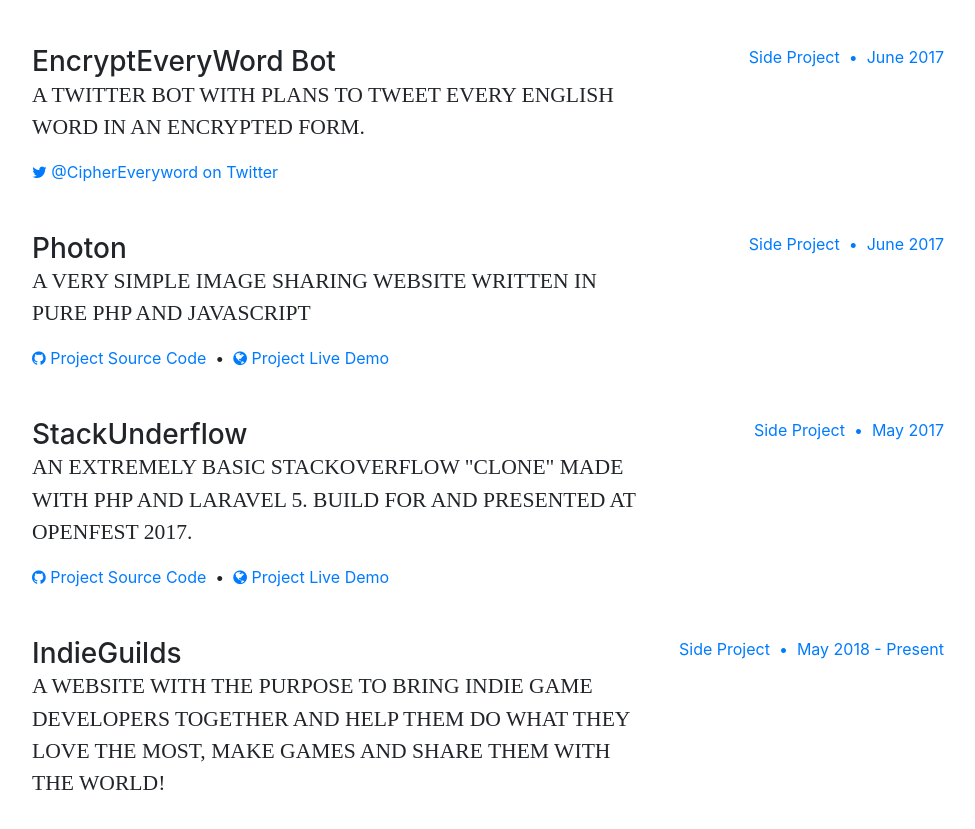
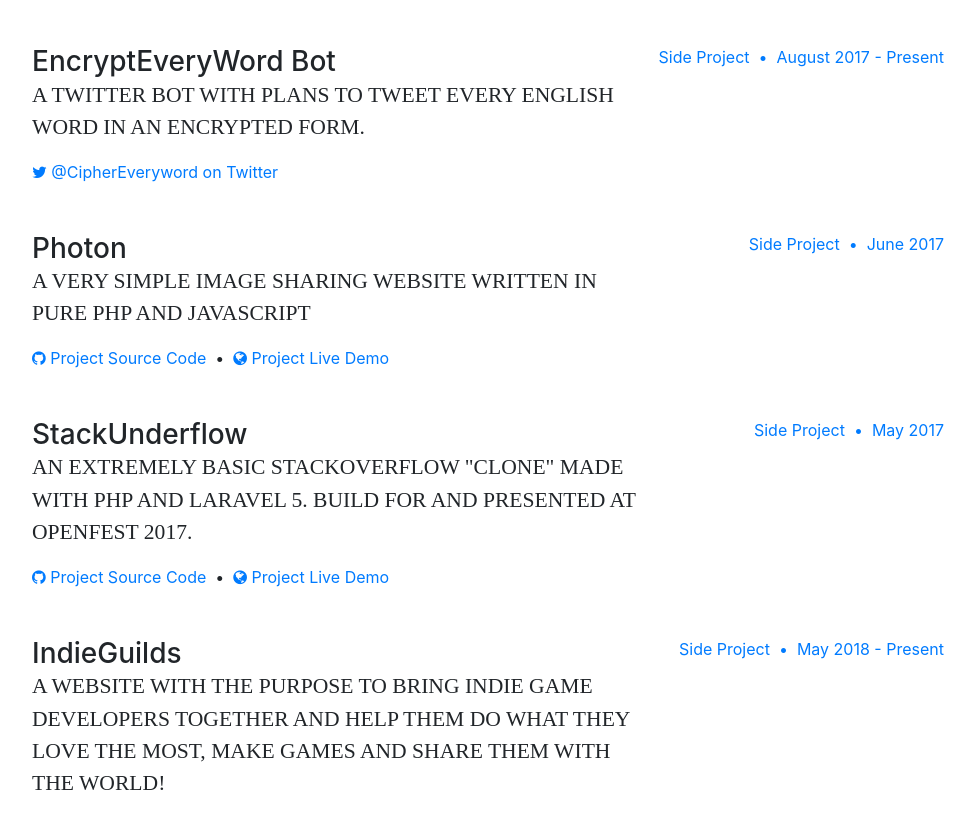
Before and after one commit to Kamaropoulos/kamaropoulos.com, a website with bundled scripts: page index.html in a window 1280 px wide. Shown: the part 3056-3885 px from the top of the page, without its empty margins (288-1263 px from the left). Built offline with nearby package versions, Linux system fonts and the light colour scheme; a web font is replaced by a local one.

Commit message:
fix: EncryptEveryWord Bot dates

```diff
--- a/index.html
+++ b/index.html
@@ -289,7 +289,7 @@
                         </div>
                     </div>
                     <div class="resume-date text-md-right">
-                        <span class="text-primary">Side Project &nbsp;•&nbsp; June 2017</span>
+                        <span class="text-primary">Side Project &nbsp;•&nbsp; August 2017 - Present</span>
                     </div>
                 </div>
                 <div class="resume-item d-flex flex-column flex-md-row mb-5">
```
